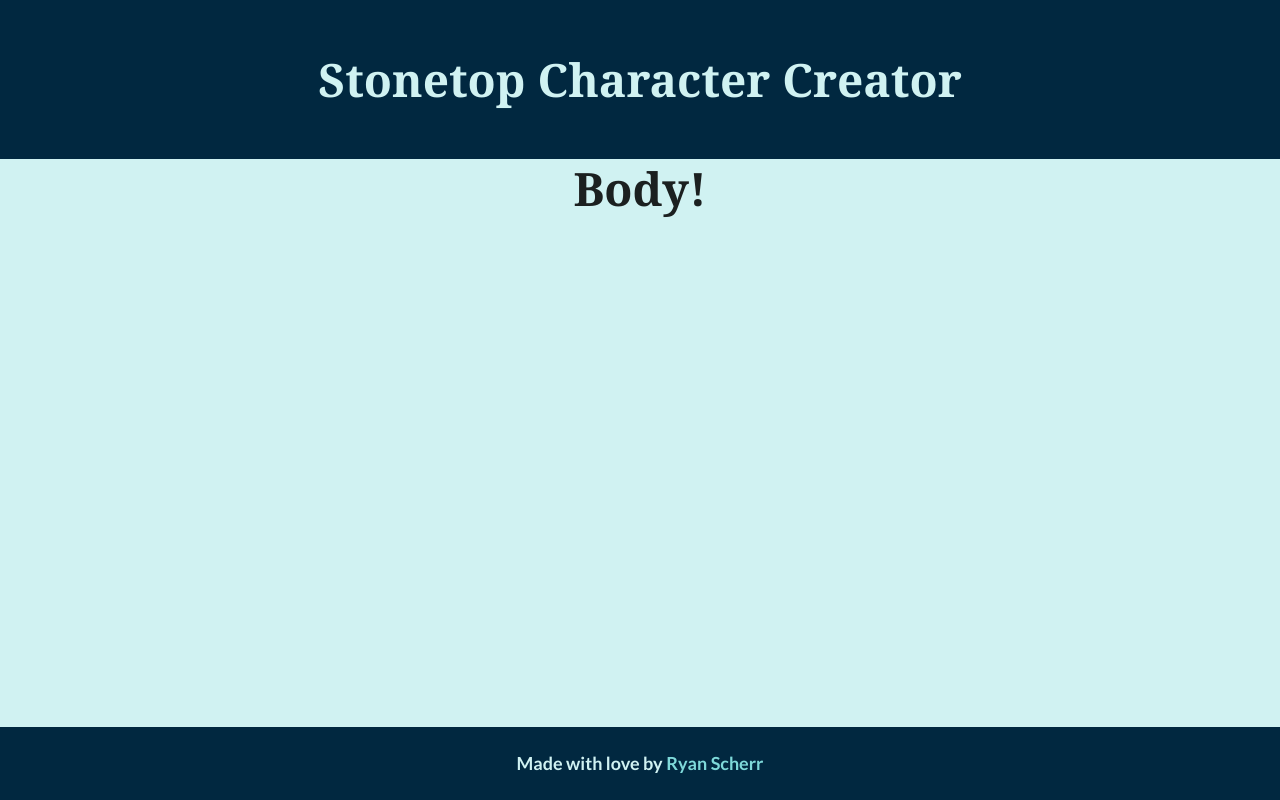
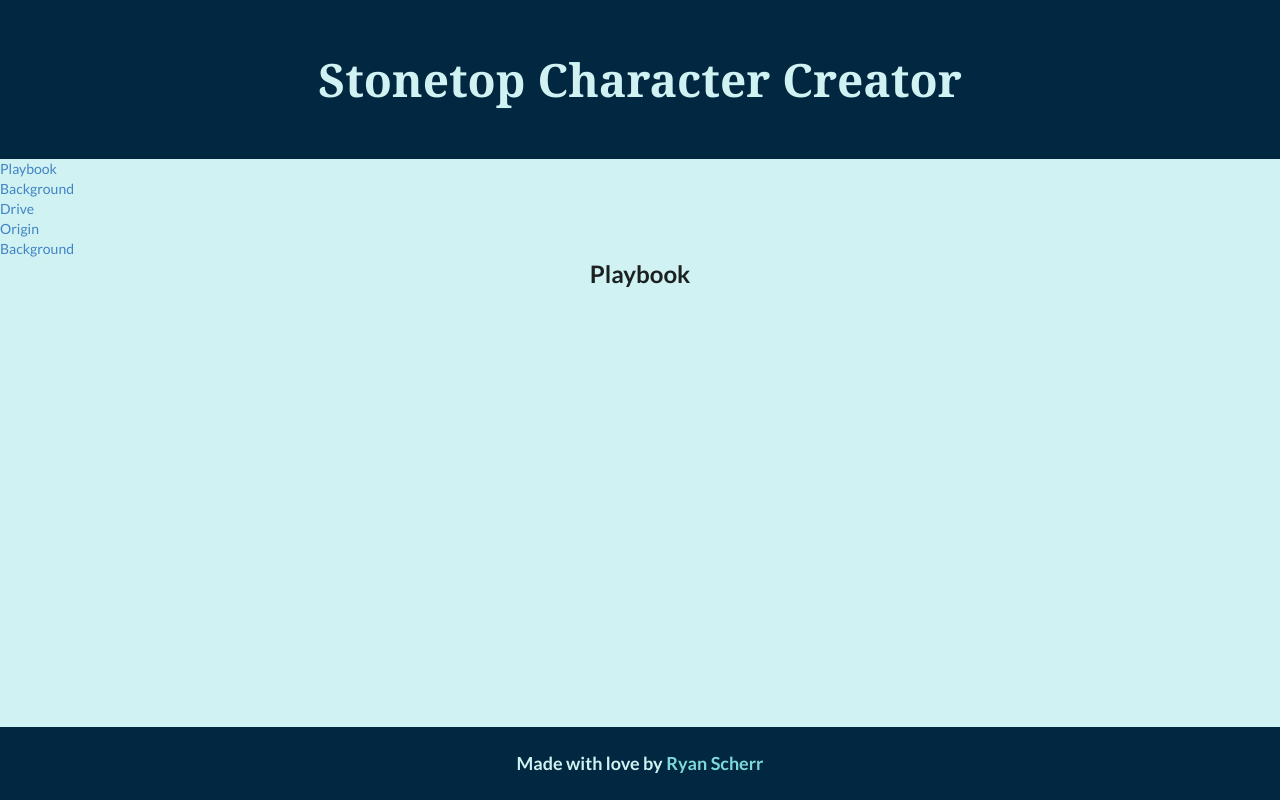
Before and after one commit to ryanascherr/stonetop-beyond, a React (Create React App) app: page / in a window 1280 px wide. Built offline with nearby package versions, Linux system fonts and the light colour scheme.

Commit message:
Added pages and got conditional rendering to work.

```diff
--- a/package.json
+++ b/package.json
@@ -14,6 +14,7 @@
     "jquery": "^3.6.0",
     "react": "^17.0.2",
     "react-dom": "^17.0.2",
+    "react-router-dom": "^5.2.0",
     "react-scripts": "4.0.3",
     "web-vitals": "^1.1.2"
   },
--- a/src/components/Homepage.js
+++ b/src/components/Homepage.js
@@ -4,7 +4,7 @@ function Homepage() {
 
     return (
         <header className="">
-            <h1>Body!</h1>
+            <h1></h1>
         </header>
     )
 }
--- /dev/null
+++ b/src/components/NavTabs.js
@@ -0,0 +1,63 @@
+import React from 'react';
+
+function NavTabs({ currentPage, handlePageChange }) {
+  return (
+    <div className="">
+        <ul className="nav nav-tabs">
+          <li className="nav-item">
+            <a
+              href="#playbook"
+              onClick={() => handlePageChange('Playbook')}
+              // This is a conditional (ternary) operator that checks to see if the current page is "Home"
+              // If it is, we set the current page to 'nav-link-active', otherwise we set it to 'nav-link'
+              className={currentPage === 'Playbook' ? 'nav-link active' : 'nav-link'}
+            >
+              Playbook
+            </a>
+          </li>
+          <li className="nav-item">
+            <a
+              href="#background"
+              onClick={() => handlePageChange('Background')}
+              // Check to see if the currentPage is `About`, and if so we use the active link class from bootstrap. Otherwise, we set it to a normal nav-link
+              className={currentPage === 'Background' ? 'nav-link active' : 'nav-link'}
+            >
+              Background
+            </a>
+          </li>
+          <li className="nav-item">
+            <a
+              href="#drive"
+              onClick={() => handlePageChange('Drive')}
+              // Check to see if the currentPage is `About`, and if so we use the active link class from bootstrap. Otherwise, we set it to a normal nav-link
+              className={currentPage === 'Drive' ? 'nav-link active' : 'nav-link'}
+            >
+              Drive
+            </a>
+          </li>
+          <li className="nav-item">
+            <a
+              href="#origin"
+              onClick={() => handlePageChange('Origin')}
+              // Check to see if the currentPage is `About`, and if so we use the active link class from bootstrap. Otherwise, we set it to a normal nav-link
+              className={currentPage === 'Origin' ? 'nav-link active' : 'nav-link'}
+            >
+              Origin
+            </a>
+          </li>
+          <li className="nav-item">
+            <a
+              href="#stat"
+              onClick={() => handlePageChange('Stat')}
+              // Check to see if the currentPage is `About`, and if so we use the active link class from bootstrap. Otherwise, we set it to a normal nav-link
+              className={currentPage === 'Stat' ? 'nav-link active' : 'nav-link'}
+            >
+              Background
+            </a>
+          </li>
+        </ul>
+    </div>
+  );
+}
+
+export default NavTabs;
--- a/src/components/StonetopContainer.js
+++ b/src/components/StonetopContainer.js
@@ -1,17 +1,43 @@
-import React  from 'react';
+import React, {useState} from 'react';
+import NavTabs from './NavTabs';
 import Footer from './Footer';
 import Header from './Header';
-import Homepage from './Homepage';
-import Playbooks from './Playbooks';
+// import Homepage from './Homepage';
+import Playbook from './pages/Playbook';
+import Background from './pages/Background';
+import Drive from './pages/Drive';
+import Origin from './pages/Origin';
+import Stat from './pages/Stat';
 import "../style.css";
 // import Auth from '../utils/auth';
 
-export default function PupotonContainer() {
+export default function StonetopContainer() {
+
+  const [currentPage, setCurrentPage] = useState('Playbook');
+
+  const renderPage = () => {
+    if (currentPage === 'Background') {
+      return <Background />;
+    }
+    if (currentPage === 'Drive') {
+      return <Drive />;
+    }
+    if (currentPage === 'Origin') {
+      return <Origin />;
+    }
+    if (currentPage === 'Stat') {
+      return <Stat />;
+    }
+    return <Playbook />;
+  };
+
+  const handlePageChange = (page) => setCurrentPage(page);
 
   return (
     <div>
         <Header />
-        <Homepage />
+        <NavTabs currentPage={currentPage} handlePageChange={handlePageChange} />
+        {renderPage()}
         <Footer />
     </div>
   );
--- /dev/null
+++ b/src/components/pages/Background.js
@@ -0,0 +1,9 @@
+import React from 'react';
+
+export default function Background() {
+  return (
+    <div className="">
+      <h2>Background</h2>
+    </div>
+  );
+}
--- /dev/null
+++ b/src/components/pages/Drive.js
@@ -0,0 +1,9 @@
+import React from 'react';
+
+export default function Drive() {
+  return (
+    <div className="">
+      <h2>Drive</h2>
+    </div>
+  );
+}
--- /dev/null
+++ b/src/components/pages/Origin.js
@@ -0,0 +1,9 @@
+import React from 'react';
+
+export default function Origin() {
+  return (
+    <div className="">
+      <h2>Origin</h2>
+    </div>
+  );
+}
--- /dev/null
+++ b/src/components/pages/Playbook.js
@@ -0,0 +1,9 @@
+import React from 'react';
+
+export default function Playbook() {
+  return (
+    <div className="">
+      <h2>Playbook</h2>
+    </div>
+  );
+}
--- /dev/null
+++ b/src/components/pages/Stat.js
@@ -0,0 +1,9 @@
+import React from 'react';
+
+export default function Stat() {
+  return (
+    <div className="">
+      <h2>Stat</h2>
+    </div>
+  );
+}
```
Also changed, not shown: src/components/Playbooks.js (deleted), 2 other files (tests, documents, lock files or other folders).
